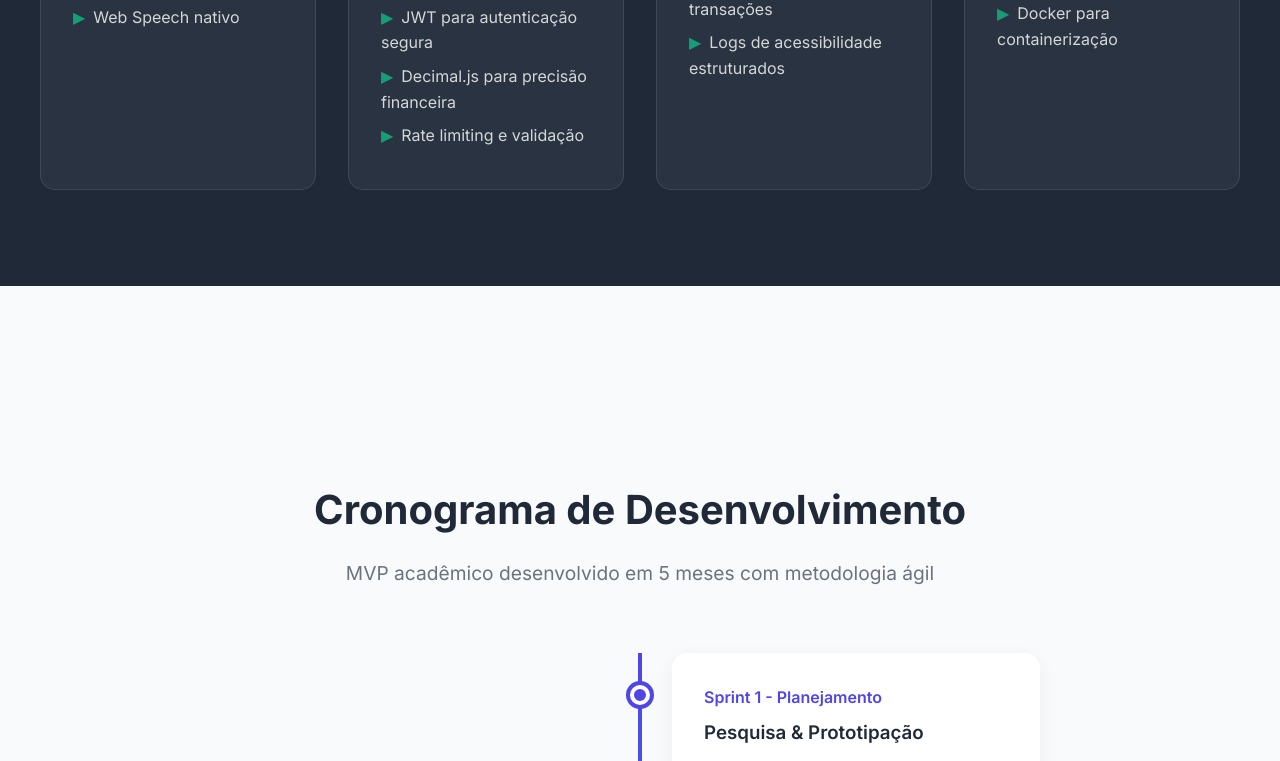
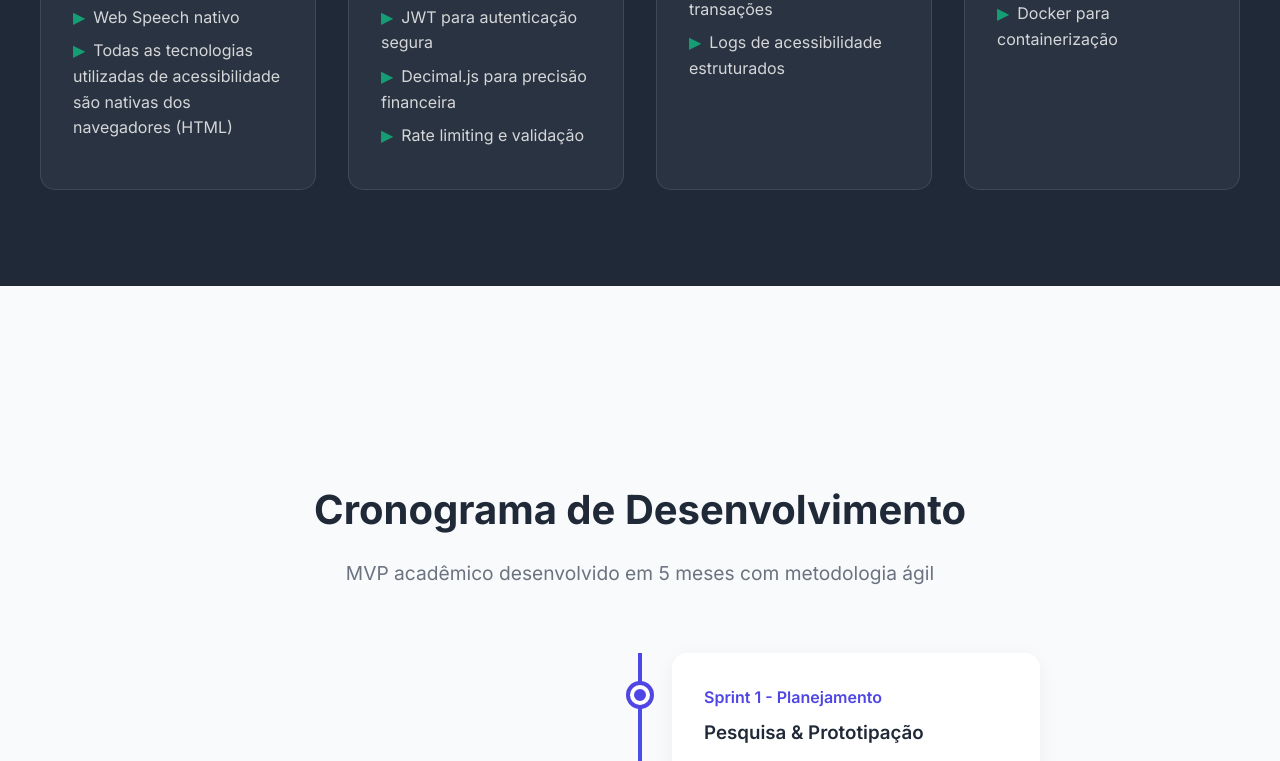
Before and after one commit to lucassilvasoftware/TrustPay, a plain HTML site: page index.html in a window 1280 px wide. Shown: the part 2671-3432 px from the top of the page. Drawn offline with Linux system fonts and the light colour scheme.

Commit message:
:new: Adicionar que tecnologias são nativas dos navegadores

```diff
--- a/index.html
+++ b/index.html
@@ -933,6 +933,7 @@
           <ul class="tech-list">
             <li>Vue.js</li>
             <li>Web Speech nativo</li>
+            <li>Todas as tecnologias utilizadas de acessibilidade são nativas dos navegadores (HTML)</li>
           </ul>
         </div>
 
```
